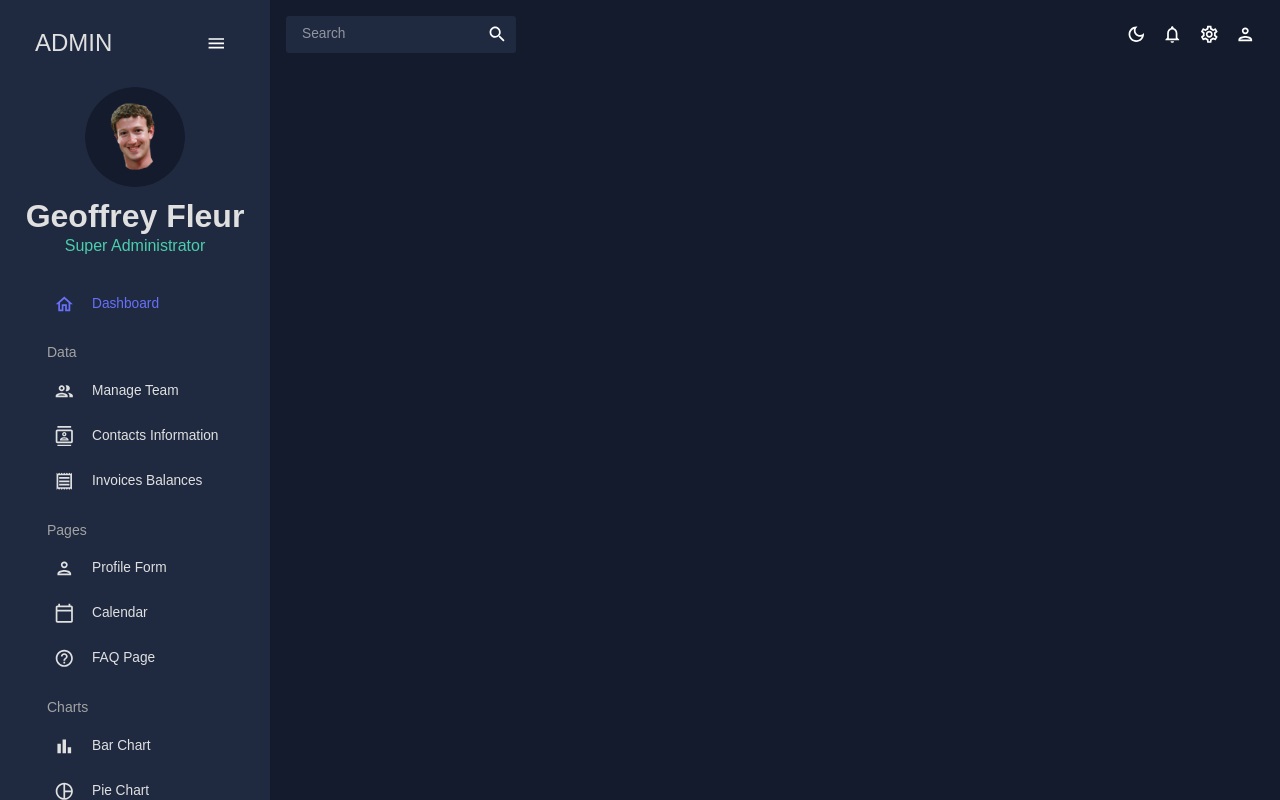
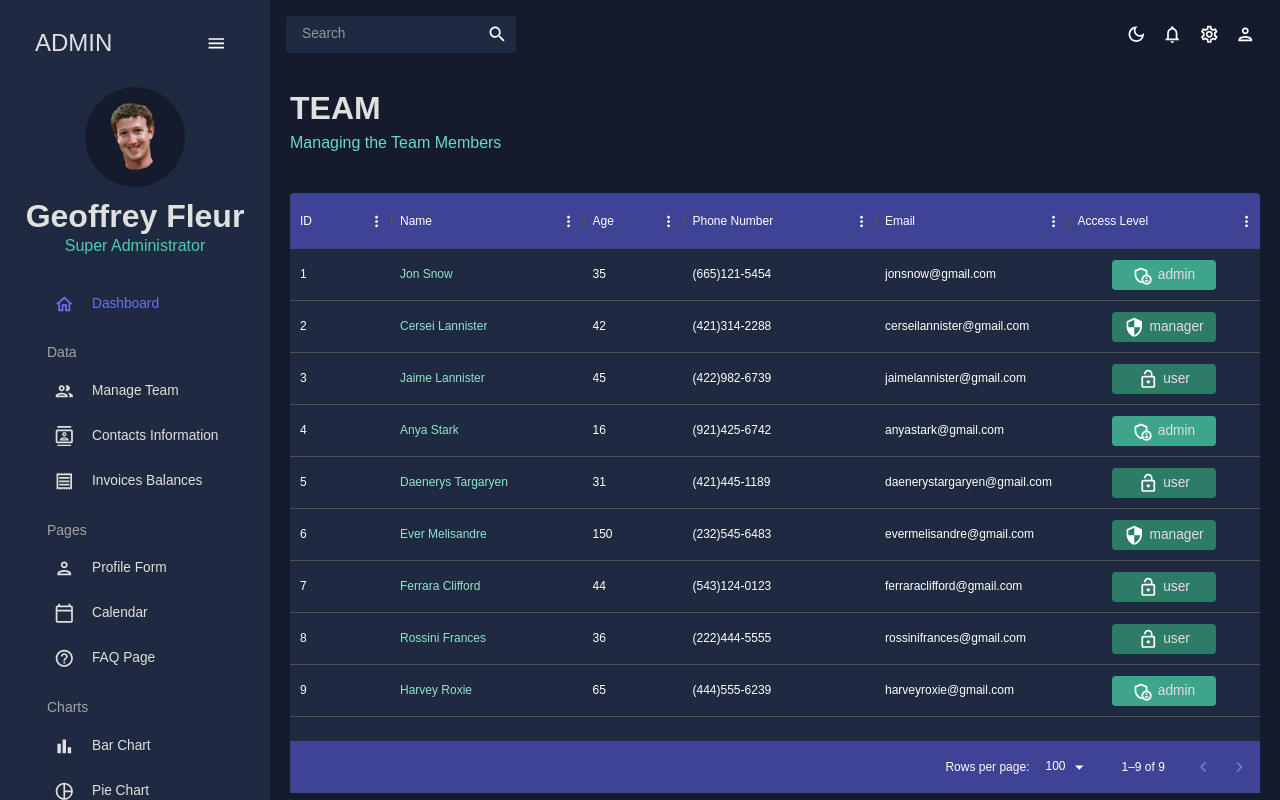
Before and after one commit to DioufFLR/electron_dashboard_app, a React (Vite) app: page /team in a window 1280 px wide. Built offline with nearby package versions, Linux system fonts and the light colour scheme.

Commit message:
:ukraine: Création de la scene Team

```diff
--- a/src/scenes/team/index.jsx
+++ b/src/scenes/team/index.jsx
@@ -2,14 +2,112 @@
 import {DataGrid} from "@mui/x-data-grid";
 import {tokens} from "@/theme";
 import {mockDataTeam} from "@/data/mockData";
+import AdminPanelSettingsOutlinedIcon from "@mui/icons-material/AdminPanelSettingsOutlined";
+import LockOpenOutlinedIcon from "@mui/icons-material/LockOpenOutlined";
+import SecurityOutlinedIcon from "@mui/icons-material/SecurityOutlined";
+import Header from "@/components/Header";
 
-const Index = () =>
+const Team = () =>
 {
+
+    const theme = useTheme();
+    const colors = tokens(theme.palette.mode);
+
+    const columns = [
+        {
+            field: 'id',
+            headerName: 'ID'
+        },
+        {
+            field: 'name',
+            headerName: 'Name',
+            flex: 1,
+            cellClassName: 'name-column--cell'
+        },
+        {
+            field: 'age',
+            headerName: 'Age',
+            type: 'number',
+            headerAlign: 'left',
+            align: 'left',
+        },
+        {
+            field: 'phone',
+            headerName: 'Phone Number',
+            flex: 1
+        },
+        {
+            field: 'email',
+            headerName: 'Email',
+            flex: 1
+        },
+        {
+            field: 'access',
+            headerName: 'Access Level',
+            flex: 1,
+            renderCell: ( {row: {access}} ) =>
+            {
+                return (
+                    <Box
+                        width='60%'
+                        m='0 auto'
+                        p='5px'
+                        display='flex'
+                        justifyContent='center'
+                        backgroundColor={
+                            access === 'admin'
+                                ? colors.greenAccent[600]
+                                : colors.greenAccent[700]
+                        }
+                        borderRadius='4px'
+                    >
+                        { access === 'admin' && <AdminPanelSettingsOutlinedIcon/> }
+                        { access === 'manager' && <SecurityOutlinedIcon/> }
+                        { access === 'user' && <LockOpenOutlinedIcon/> }
+                        <Typography color={ colors.grey[100] } sx={ {ml: '5px'} }>
+                            { access }
+                        </Typography>
+                    </Box>
+                )
+            }
+        },
+    ]
+
     return (
-        <div>
-
-        </div>
+        <Box m='20px'>
+            <Header title='TEAM' subtitle='Managing the Team Members'/>
+            <Box
+                m='40px 0 0 0'
+                height='75vh'
+                sx={ {
+                    "& .MuiDataGrid-root": {
+                        border: 'none',
+                    },
+                    "& .MuiDataGrid-cell": {
+                        borderBottom: 'none'
+                    },
+                    "& .name-column--cell": {
+                        color: colors.greenAccent[300]
+                    },
+                    "& .MuiDataGrid-columnHeaders": {
+                        backgroundColor: colors.blueAccent[700],
+                        borderBottom: 'none'
+                    },
+                    "& .MuiDataGrid-virtualScroller": {
+                        backgroundColor: colors.primary[400]
+                    },
+                    "& .MuiDataGrid-footerContainer": {
+                        borderTop: 'none',
+                        backgroundColor: colors.blueAccent[700]
+                    }
+                } }
+            >
+                <DataGrid columns={ columns }
+                          rows={ mockDataTeam }
+                />
+            </Box>
+        </Box>
     );
 };
 
-export default Index;
+export default Team;
```
